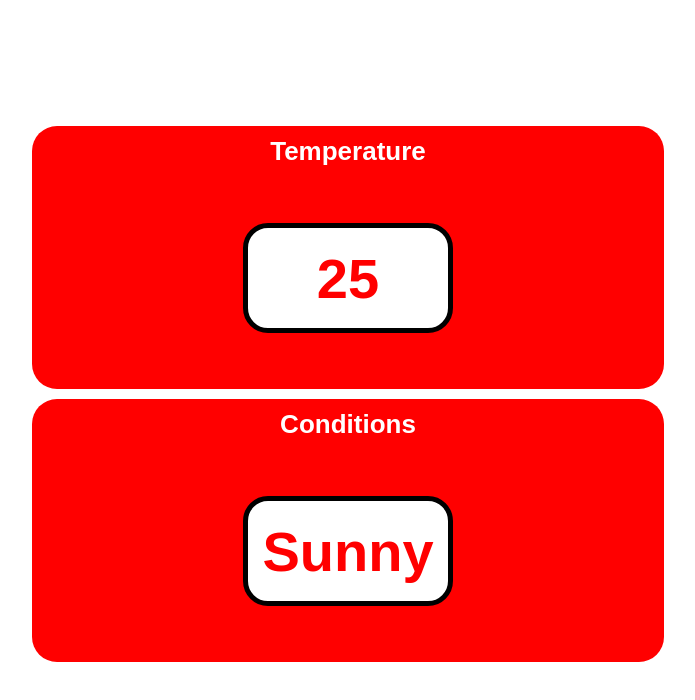
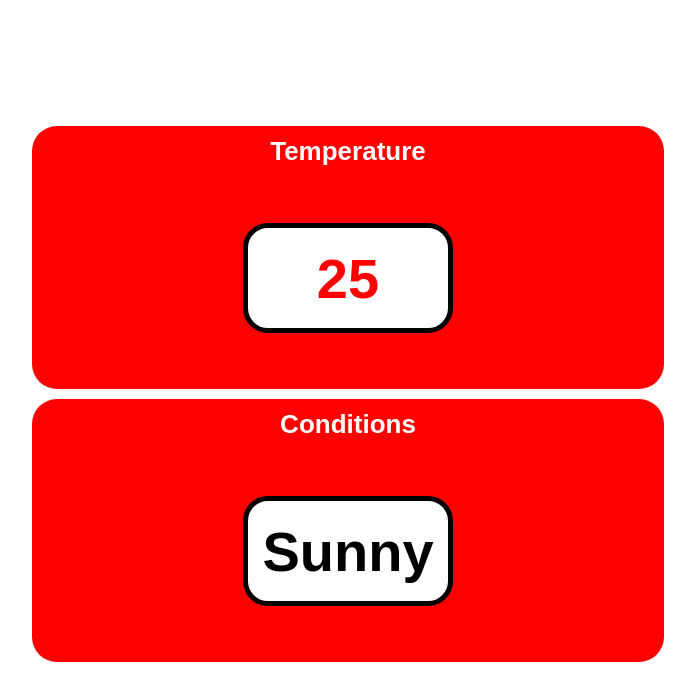
Before and after one commit to acciojob/conditional-weather-report-ShariqShaikh33, a React app: page / in a window 1280 px wide. Shown: the top 700 px of the page, without its empty margins (292-987 px from the left). Built offline with nearby package versions, Linux system fonts and the light colour scheme.

Commit message:
complete

```diff
--- a/src/components/WeatherDisplay.js
+++ b/src/components/WeatherDisplay.js
@@ -14,7 +14,7 @@ const WeatherDisplay =({WeatherData})=>{
             </div>
             <div className="ConditionDiv">
                 <div className="condText">Conditions</div>
-                <p style={temperatureStyle} className="value">{WeatherData.conditions}</p>
+                <p className="value">{WeatherData.conditions}</p>
             </div>
         </div>
     )
```
